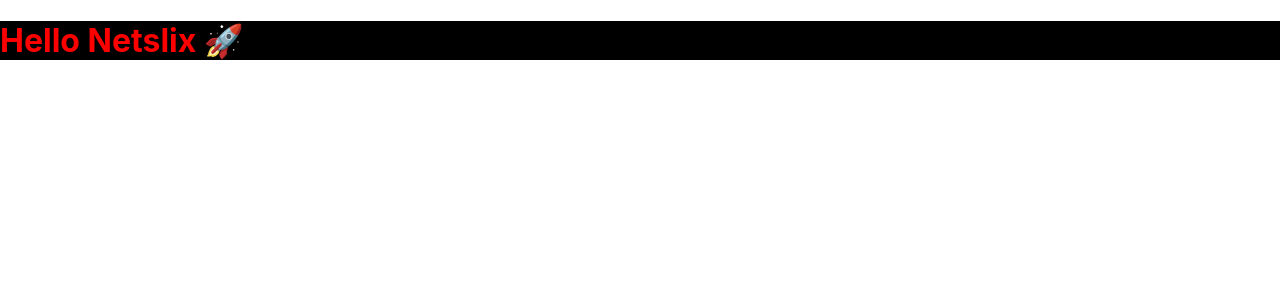
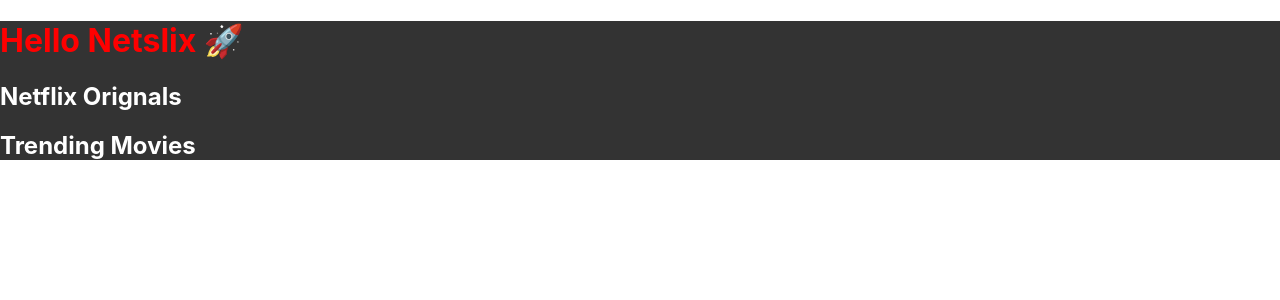
Before and after one commit to aftabrehan/netslix, a Next.js app: page / in a window 1280 px wide. Shown: the top 300 px of the page. Built offline with nearby package versions, Linux system fonts and the light colour scheme; no server answers.

Commit message:
Add Row Component

```diff
--- a/pages/Index.module.scss
+++ b/pages/Index.module.scss
@@ -1,5 +1,6 @@
 .app {
-  background-color: black;
+  background-color: #333;
+  color: white;
 
   h1 {
     color: red;
--- a/pages/index.js
+++ b/pages/index.js
@@ -1,4 +1,8 @@
 import Head from "next/head";
+
+import Row from "../src/components/row";
+
+import request from "../src/request-functions/request";
 
 import stl from "./Index.module.scss";
 
@@ -10,6 +14,8 @@
         <meta name="viewport" content="initial-scale=1.0, width=device-width" />
       </Head>
       <h1>Hello Netslix 🚀 </h1>
+      <Row title="Netflix Orignals" fetchUrl={request.fetchNetflixOrignals} />
+      <Row title="Trending Movies" fetchUrl={request.fetchTrendings} />
     </div>
   );
 };
--- /dev/null
+++ b/src/components/row/index.js
@@ -0,0 +1,33 @@
+import { useEffect } from "react";
+import PropTypes from "prop-types";
+
+// import requests from "../../request-functions/request";
+import axios from "../../request-functions/axios";
+
+import stl from "./Row.module.scss";
+
+const Row = ({ title, fetchUrl, isLarge }) => {
+  useEffect(() => {
+    async function fetchData() {
+      const request = await axios.get(fetchUrl);
+      console.log(request);
+      return request;
+    }
+    fetchData();
+  }, [fetchUrl]);
+
+  return (
+    <div>
+      <h2>{title}</h2>
+      <div>{/* <img src={axios.baseUrl} alt={movies.name} /> */}</div>
+    </div>
+  );
+};
+
+Row.propTypes = {
+  title: PropTypes.string,
+  fetchUrl: PropTypes.string,
+  isLarge: PropTypes.bool,
+};
+
+export default Row;
--- a/src/request-functions/request.js
+++ b/src/request-functions/request.js
@@ -1,8 +1,8 @@
 const API_KEY = "f2eb11598567e0754af07894987e04c1";
 
 const requests = {
+  fetchNetflixOrignals: `/discover/tv?api_key=${API_KEY}&with_networks=213`,
   fetchTrendings: `/trendign/all/week?api_key=${API_KEY}&language=en-US`,
-  fetchNetflixOrignals: `/discover/tv?api_key=${API_KEY}&with_networks=213`,
   fetchTopRated: `/movie/top_rated?api_key=${API_KEY}&language=en-US`,
   fetchActionMovies: `/discover/movie?api_key=${API_KEY}&with_genres=28`,
   fetchComedyMovies: `/discover/movie?api_key=${API_KEY}&with_genres=35`,
```
Also changed, not shown: src/components/row/Row.js (deleted).
